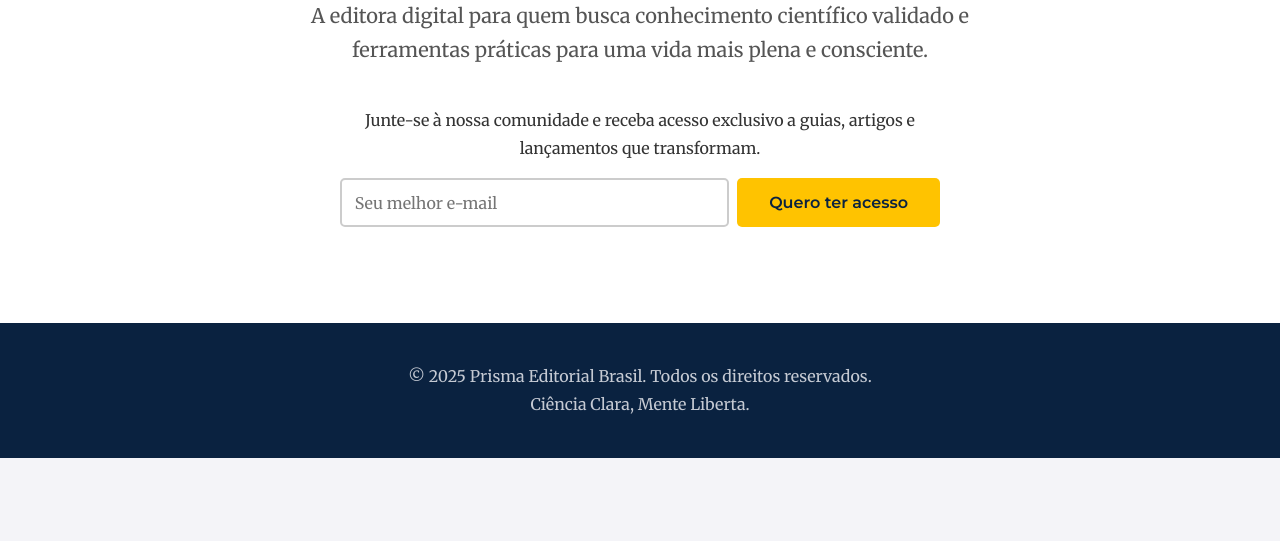
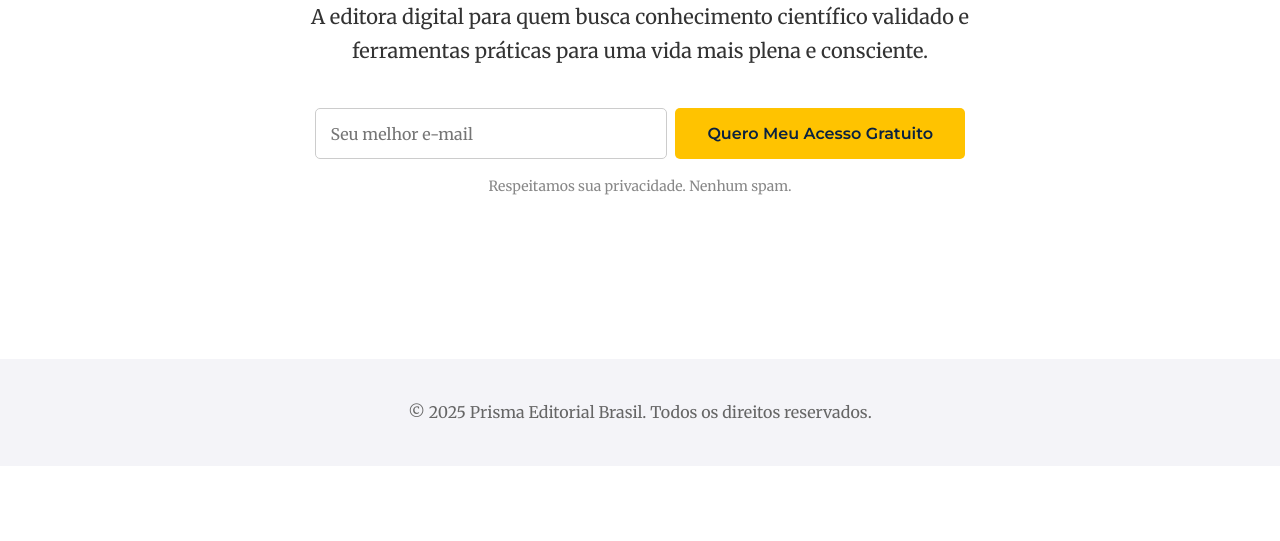
Before and after one commit to SantoTheCoder/Website-Prisma-Brasil, a plain HTML site: page index.html in a window 1280 px wide. Shown: the part 259-800 px from the top of the page. Drawn offline with Linux system fonts and the light colour scheme.

Commit message:
Site _ v3 _ inicio _ finalizado !

```diff
--- a/index.html
+++ b/index.html
@@ -34,21 +34,19 @@
                 <p class="subtitle">A editora digital para quem busca conhecimento científico validado e ferramentas práticas para uma vida mais plena e consciente.</p>
 
                 <form class="newsletter-form" id="newsletterForm">
-                    <label for="email-input" class="form-label">Junte-se à nossa comunidade e receba acesso exclusivo a guias, artigos e lançamentos que transformam.</label>
                     <div class="form-row">
-                        <input type="email" id="email-input" placeholder="Seu melhor e-mail" required>
-                        <button type="submit" class="cta-button">Quero ter acesso</button>
+                        <input type="email" id="email-input" placeholder="Seu melhor e-mail" required aria-label="Seu melhor e-mail">
+                        <button type="submit" class="cta-button">Quero Meu Acesso Gratuito</button>
                     </div>
+                    <p class="privacy-microcopy">Respeitamos sua privacidade. Nenhum spam.</p>
                 </form>
             </div>
         </section>
-
-        </main>
+    </main>
 
     <footer class="main-footer">
         <div class="container">
             <p>&copy; 2025 Prisma Editorial Brasil. Todos os direitos reservados.</p>
-            <p>Ciência Clara, Mente Liberta.</p>
         </div>
     </footer>
 
--- a/script.js
+++ b/script.js
@@ -8,14 +8,14 @@ document.addEventListener('DOMContentLoaded', () => {
             const emailInput = newsletterForm.querySelector('input[type="email"]');
             const submitButton = newsletterForm.querySelector('button[type="submit"]');
 
-            console.log(`E-mail capturado para inscrição na OCP: ${emailInput.value}`);
+            console.log(`E-mail capturado: ${emailInput.value}`);
 
             submitButton.innerText = 'Acesso Liberado!';
             submitButton.disabled = true;
 
-            alert('Obrigado! Seu acesso foi liberado. Verifique seu e-mail.');
+            alert('Obrigado! Verifique seu e-mail para confirmar seu acesso.');
         });
     }
 
-    console.log("Prisma Editorial V2.0 - Script Carregado. Arquitetura sincronizada.");
+    console.log("Prisma Editorial V3.0 - Script Carregado. Arquitetura da Home finalizada.");
 });
--- a/style.css
+++ b/style.css
@@ -4,9 +4,10 @@
 :root {
     --cor-primaria: #0A2240; /* Azul Profundo */
     --cor-acento: #FFC300;   /* Amarelo Ouro */
-    --cor-fundo: #F4F4F8;     /* Cinza Muito Claro */
+    --cor-fundo: #FFFFFF;     /* Branco Prisma */
     --cor-texto: #333333;      /* Cinza Escuro */
     --cor-branca: #FFFFFF;
+    --cor-cinza-claro: #F4F4F8; /* Cinza de Fundo Alternativo */
 
     --font-titulos: 'Montserrat', sans-serif;
     --font-corpo: 'Merriweather', serif;
@@ -29,7 +30,7 @@ body {
     font-family: var(--font-corpo);
     line-height: 1.7;
     color: var(--cor-texto);
-    background-color: var(--cor-fundo);
+    background-color: var(--cor-branca);
     -webkit-font-smoothing: antialiased;
     -moz-osx-font-smoothing: grayscale;
 }
@@ -40,10 +41,13 @@ body {
     padding: 0 2rem;
 }
 
+h1, .logo {
+    font-family: var(--font-titulos);
+    color: var(--cor-primaria);
+}
+
 h1 {
-    font-family: var(--font-titulos);
     font-weight: 700;
-    color: var(--cor-primaria);
     line-height: 1.2;
     font-size: 3rem;
 }
@@ -65,7 +69,7 @@ a:hover {
 .main-header {
     background-color: var(--cor-branca);
     padding: 1.5rem 0;
-    box-shadow: 0 2px 10px rgba(0,0,0,0.05);
+    border-bottom: 1px solid var(--cor-cinza-claro);
 }
 
 .main-header .container {
@@ -75,7 +79,6 @@ a:hover {
 }
 
 .logo {
-    font-family: var(--font-titulos);
     font-weight: 700;
     font-size: 1.5rem;
     letter-spacing: 1px;
@@ -98,7 +101,6 @@ a:hover {
 .hero {
     padding: 6rem 0;
     text-align: center;
-    background-color: var(--cor-branca);
 }
 
 .hero h1 {
@@ -109,20 +111,12 @@ a:hover {
     font-size: 1.25rem;
     max-width: 700px;
     margin: 0 auto 2.5rem auto;
-    color: #555;
-    font-family: var(--font-corpo);
+    color: var(--cor-texto); /* Texto de parágrafo com cinza escuro */
 }
 
 .newsletter-form {
-    max-width: 600px;
+    max-width: 650px;
     margin: 0 auto;
-}
-
-.newsletter-form .form-label {
-    display: block;
-    margin-bottom: 1rem;
-    font-size: 1rem;
-    color: var(--cor-texto);
 }
 
 .newsletter-form .form-row {
@@ -132,8 +126,8 @@ a:hover {
 
 .newsletter-form input {
     flex-grow: 1;
-    padding: 0.8rem;
-    border: 2px solid #ccc;
+    padding: 0.9rem;
+    border: 1px solid #ccc;
     border-radius: var(--border-radius);
     font-family: var(--font-corpo);
     font-size: 1rem;
@@ -142,6 +136,7 @@ a:hover {
 .newsletter-form input:focus {
     outline: none;
     border-color: var(--cor-acento);
+    box-shadow: 0 0 0 2px rgba(255, 195, 0, 0.5);
 }
 
 .cta-button {
@@ -151,33 +146,35 @@ a:hover {
     color: var(--cor-primaria);
     background-color: var(--cor-acento);
     border: none;
-    padding: 0.8rem 2rem;
+    padding: 0.9rem 2rem;
     border-radius: var(--border-radius);
     cursor: pointer;
-    transition: transform 0.3s ease, box-shadow 0.3s ease;
+    transition: transform 0.2s ease, box-shadow 0.2s ease;
     display: inline-block;
     white-space: nowrap;
 }
 
 .cta-button:hover {
     color: var(--cor-primaria);
-    transform: translateY(-3px);
+    transform: translateY(-2px);
     box-shadow: 0 4px 15px rgba(0,0,0,0.1);
+}
+
+.privacy-microcopy {
+    font-size: 0.875rem;
+    color: #888;
+    margin-top: 1rem;
 }
 
 /* ------------------------- */
 /* RODAPÉ                    */
 /* ------------------------- */
 .main-footer {
-    background-color: var(--cor-primaria);
-    color: var(--cor-fundo);
+    background-color: var(--cor-cinza-claro);
+    color: #666;
     padding: 2.5rem 0;
     text-align: center;
-}
-
-.main-footer p {
-    margin: 0;
-    opacity: 0.8;
+    margin-top: 4rem;
 }
 
 /* ------------------------- */
```
